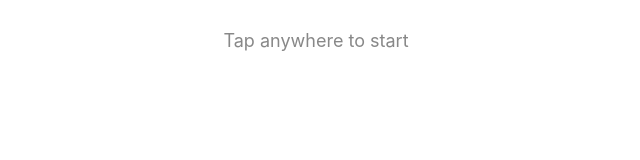
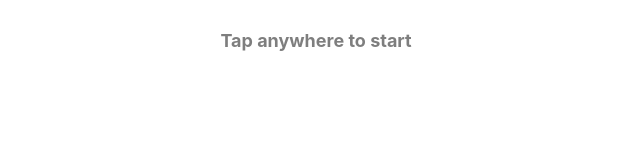
Before and after one commit to pereznieto/timee, a React (Create React App) app: page / in a window 1280 px wide. Shown: the top 160 px of the page, without its empty margins (324-964 px from the left). Built offline with nearby package versions, Linux system fonts and the light colour scheme.

Commit message:
Adjust helper text and footer styling

```diff
--- a/src/components/Timer/Timer.module.scss
+++ b/src/components/Timer/Timer.module.scss
@@ -33,7 +33,8 @@
 
 .helperText {
   margin-top: 30px;
-  color: #888;
+  opacity: 0.5;
+  font-weight: 700;
 }
 
 .numberWrapper {
@@ -84,5 +85,5 @@
 
 .footer {
   margin-bottom: 30px;
-  color: #888;
+  opacity: 0.5;
 }
```
